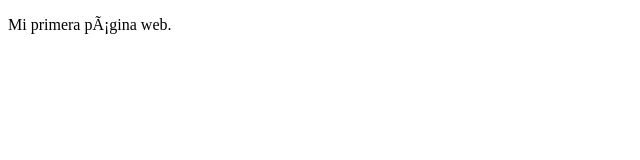
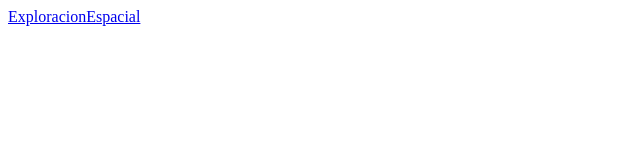
Before and after one commit to 2889575/Lola, a plain HTML site: page index.html in a window 1280 px wide. Shown: the whole page, without its empty margins (0-640 px from the left). Drawn offline with Linux system fonts and the light colour scheme.

Commit message:
Update index.html

```diff
--- a/index.html
+++ b/index.html
@@ -2,9 +2,8 @@
 <html>
 <head>
   <meta charset="utf−8">
-  <title>Lola Sánchez Miras</title>
 </head>
 <body>
-  <p>Mi primera página web.</p>
 </body>
+  <a href="ExploracionEspacial.html">ExploracionEspacial</a>
 </html>
```
